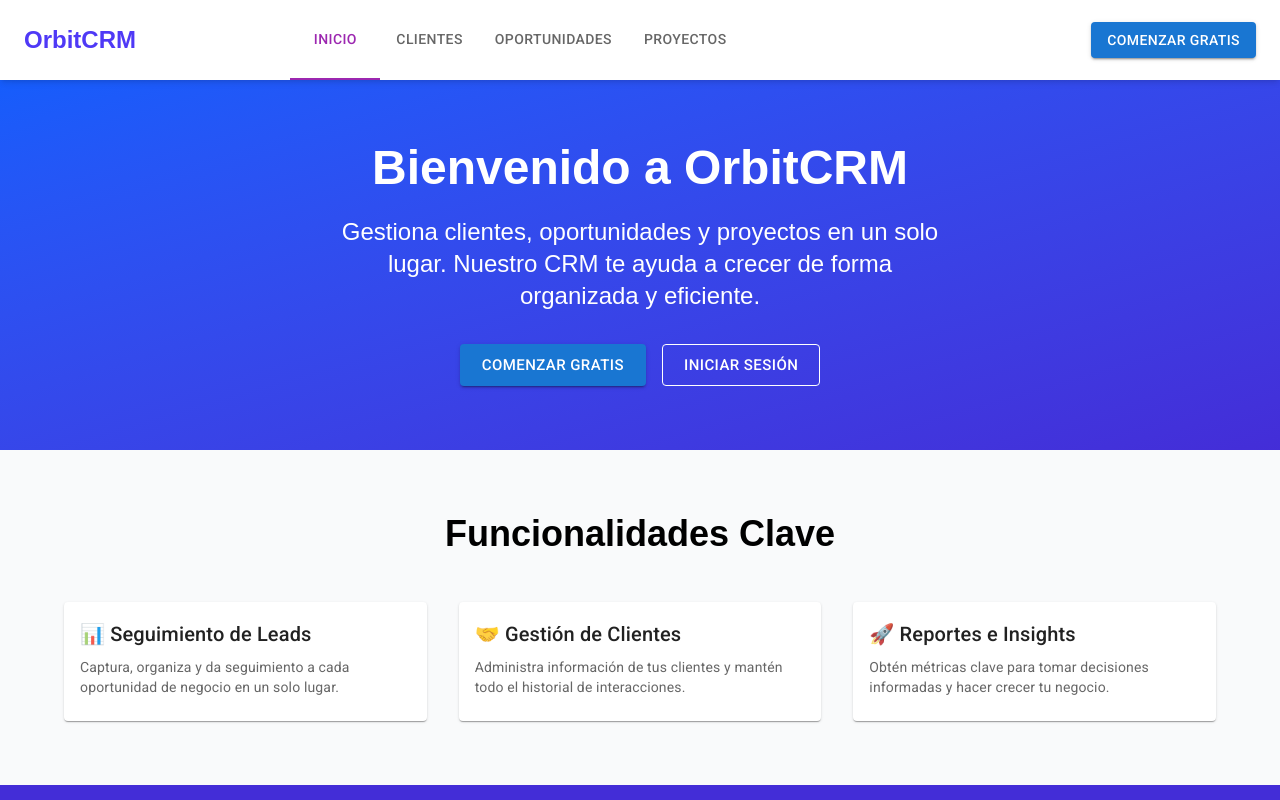
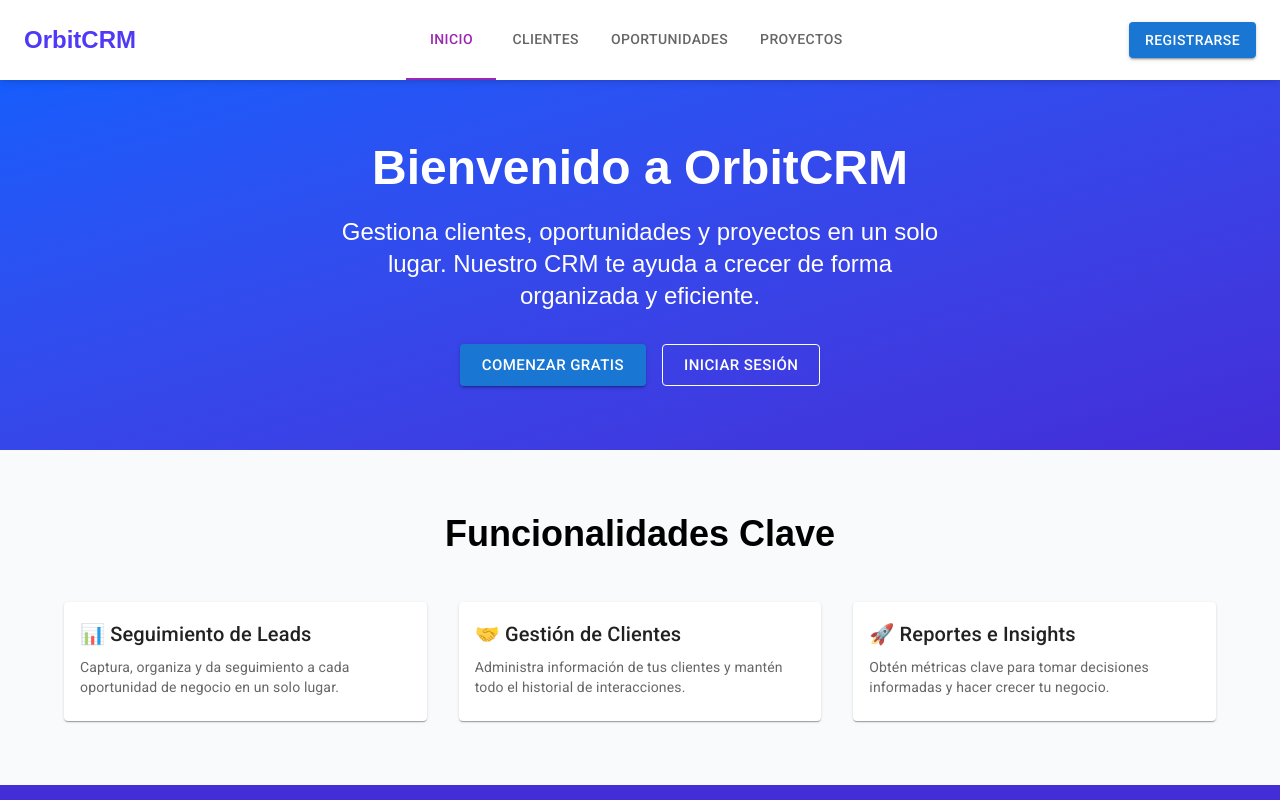
Before and after one commit to alelex10/frontend-CRM, a Next.js app: page / in a window 1280 px wide. Shown: the top 800 px of the page. Built offline with nearby package versions, Linux system fonts and the light colour scheme; some icons are missing; a web font is replaced by a local one.

Commit message:
navbar styles

```diff
--- a/src/components/navbar/NavBar.tsx
+++ b/src/components/navbar/NavBar.tsx
@@ -44,7 +44,7 @@ export const NavBar = ({ enabledDrawer = true, iconHamburger, links }: Props) =>
 				<MyDrawer open={openDrawer} toggleDrawer={setOpenDrawer} />
 				<Icon
 					onClick={() => enabledDrawer && setOpenDrawer(!openDrawer)}
-					className="cursor-pointer"
+					className="cursor-pointer sm:hidden"
 					icon={iconHamburger}
 					width={40}
 					color="#a83c3c"
@@ -53,7 +53,7 @@ export const NavBar = ({ enabledDrawer = true, iconHamburger, links }: Props) =>
 				<div className="max-sm:hidden">
 					<Link href="/auth/register">
 						<Button className="" variant="contained">
-							Comenzar Gratis
+							Registrarse
 						</Button>
 					</Link>
 				</div>
```
